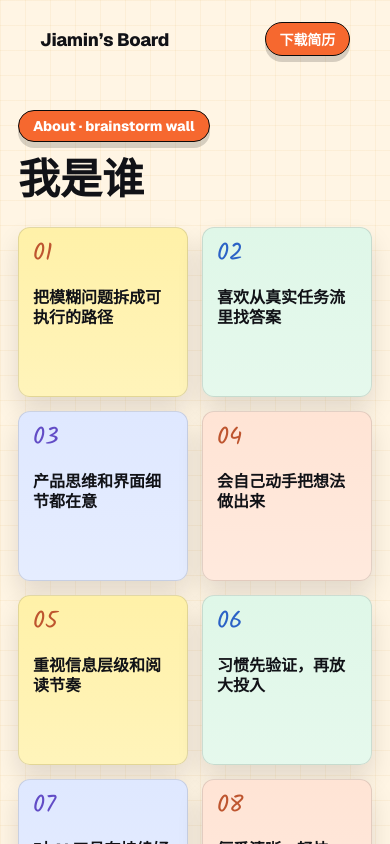
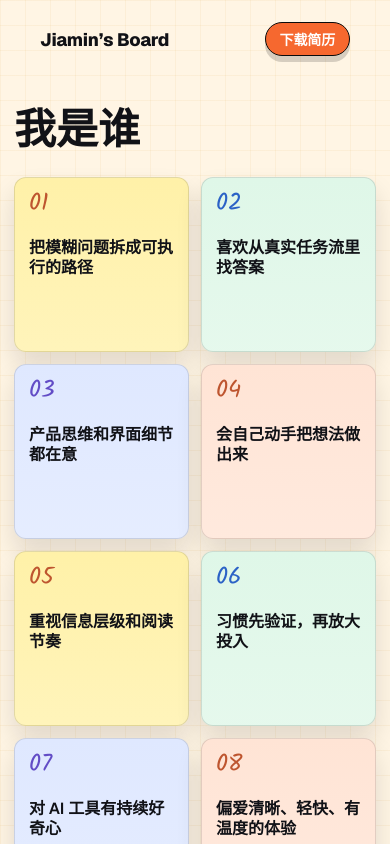
Before and after one commit to jaemin17/jaemin-portfolio, a Next.js app: page /about in a window 390 px wide. Shown: the top 844 px of the page. Built offline with nearby package versions, Linux system fonts and the light colour scheme.

Commit message:
Tune about note layout

```diff
--- a/src/app/about/about.module.css
+++ b/src/app/about/about.module.css
@@ -24,22 +24,7 @@
   max-width: 620px;
 }
 
-.eyebrow {
-  display: inline-flex;
-  align-items: center;
-  height: 32px;
-  padding: 0 14px;
-  border: 1px solid #0b0b0b;
-  border-radius: 999px;
-  background: #f6682f;
-  box-shadow: 0 6px 0 rgba(0, 0, 0, 0.16);
-  color: #ffffff;
-  font-size: 14px;
-  font-weight: 800;
-}
-
 .title {
-  margin-top: 18px;
   font-size: clamp(42px, 7vw, 92px);
   line-height: 0.92;
   font-weight: 950;
@@ -47,10 +32,12 @@
 }
 
 .noteGrid {
+  --note-size: clamp(188px, 15vw, 228px);
   display: grid;
-  grid-template-columns: repeat(auto-fit, minmax(178px, 1fr));
+  grid-template-columns: repeat(auto-fill, minmax(0, var(--note-size)));
   gap: clamp(16px, 2vw, 24px);
   align-items: stretch;
+  justify-content: center;
 }
 
 .noteItem {
@@ -113,14 +100,14 @@
   display: block;
   font-size: clamp(16px, 1.35vw, 20px);
   line-height: 1.28;
-  font-weight: 720;
+  font-weight: 600;
   letter-spacing: 0;
 }
 
-@media (max-width: 760px) {
+@media (max-width: 520px) {
   .main {
     margin-top: 0;
-    padding: 10px 18px 42px;
+    padding: 10px 14px 42px;
   }
 
   .wall {
@@ -133,8 +120,9 @@
   }
 
   .noteGrid {
-    grid-template-columns: repeat(2, minmax(0, 1fr));
-    gap: 14px;
+    --note-size: clamp(140px, calc((100vw - 40px) / 2), 178px);
+    grid-template-columns: repeat(2, minmax(0, var(--note-size)));
+    gap: 12px;
   }
 
   .note {
--- a/src/app/about/page.tsx
+++ b/src/app/about/page.tsx
@@ -24,7 +24,6 @@ export default function AboutPage() {
         <section className={styles.wall} aria-labelledby="about-title">
           <header className={styles.topBar}>
             <div className={styles.titleBlock}>
-              <span className={styles.eyebrow}>About · brainstorm wall</span>
               <h1 id="about-title" className={styles.title}>
                 我是谁
               </h1>
```
